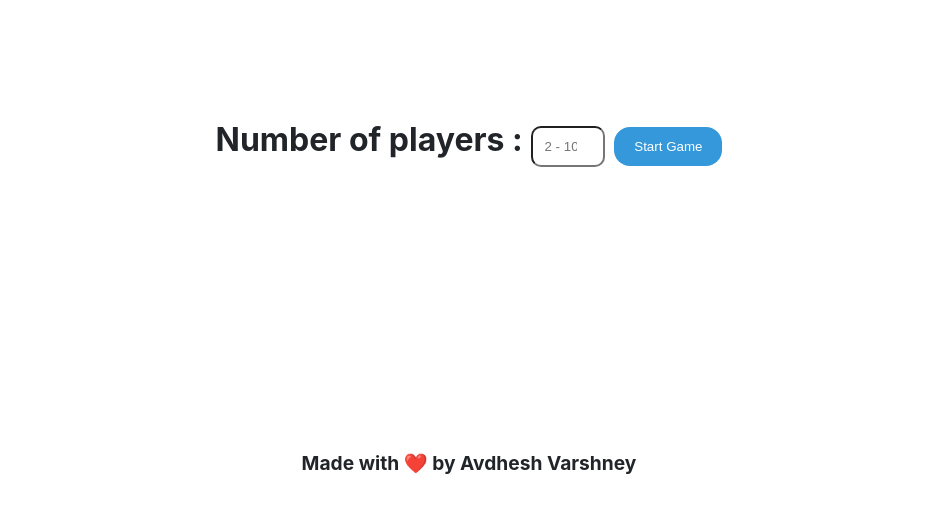
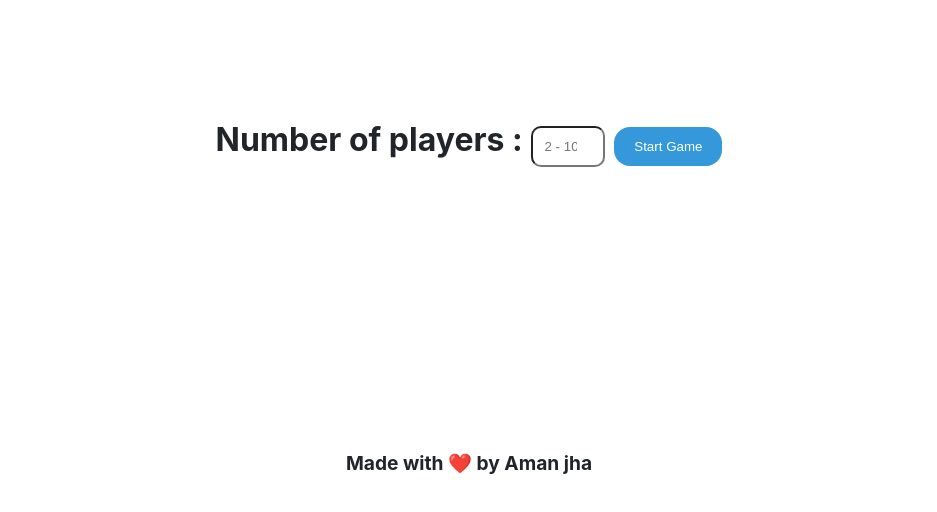
Before and after one commit to amanjha7/BingoGame, a plain HTML site: page index.html in a window 1280 px wide. Shown: the part 188-700 px from the top of the page, without its empty margins (171-1108 px from the left). Drawn offline with Linux system fonts and the light colour scheme; a web font is replaced by a local one.

Commit message:
Update index.html

```diff
--- a/index.html
+++ b/index.html
@@ -28,7 +28,7 @@
         <input type="number" id="players" min="2" max="10" step="1" placeholder="2 - 10">
         <button id="start-button">Start Game</button>
         <p id="message"></p>
-        <h2>Made with ❤️ by Avdhesh Varshney</h2>
+        <h2>Made with ❤️ by Aman jha</h2>
     </div>
 
     <div id="game-page" style="display: none;">
```
